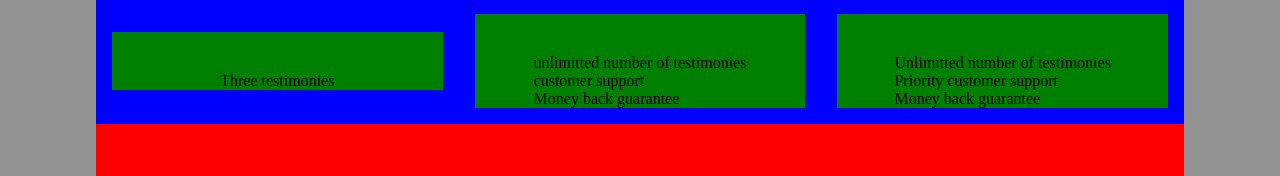
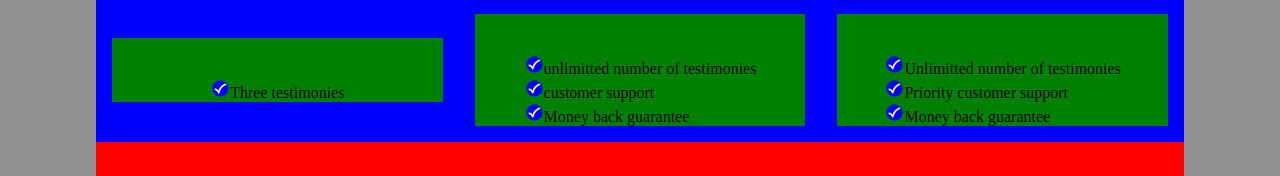
Before and after one commit to imhilla/testimonials, a React (Create React App) app: page / in a window 1280 px wide. Shown: the part 1734-1910 px from the top of the page. Built offline with nearby package versions, Linux system fonts and the light colour scheme.

Commit message:
add new tick logo

```diff
--- a/src/Components/PlanComponent/PlanD.js
+++ b/src/Components/PlanComponent/PlanD.js
@@ -1,12 +1,12 @@
 import React from 'react';
-import styles from '../PlanComponent/PlanD.module.css'
+import styles from '../PlanComponent/PlanD.module.css';
+import tick from '../../Images/tick.png';
 
 export default function PlanD(props) {
   // const logo1 = props.logo;
-  const logo2 = props.logo2;
   const title = props.title;
   const description = props.description ? (<div>{props.description.map((data) => (
-    <div>{data}</div>
+    <div><img className={styles.tick} src={tick} alt="tick" />{data}</div>
   ))}</div>) : (<div />)
 
   return (
@@ -14,7 +14,6 @@ export default function PlanD(props) {
       {/* <h1>{logo1}</h1> */}
       <h2>{title}</h2>
       <div>
-        <div>{logo2}</div>
         {description}
       </div>
     </div>
--- a/src/Components/PlanComponent/PlanD.module.css
+++ b/src/Components/PlanComponent/PlanD.module.css
@@ -6,3 +6,8 @@
   margin: 1em;
   width: 33.3%;
 }
+
+.tick {
+  height: 20px;
+  width: auto;
+}
```
Also changed, not shown: src/Images/tick.png (added).
